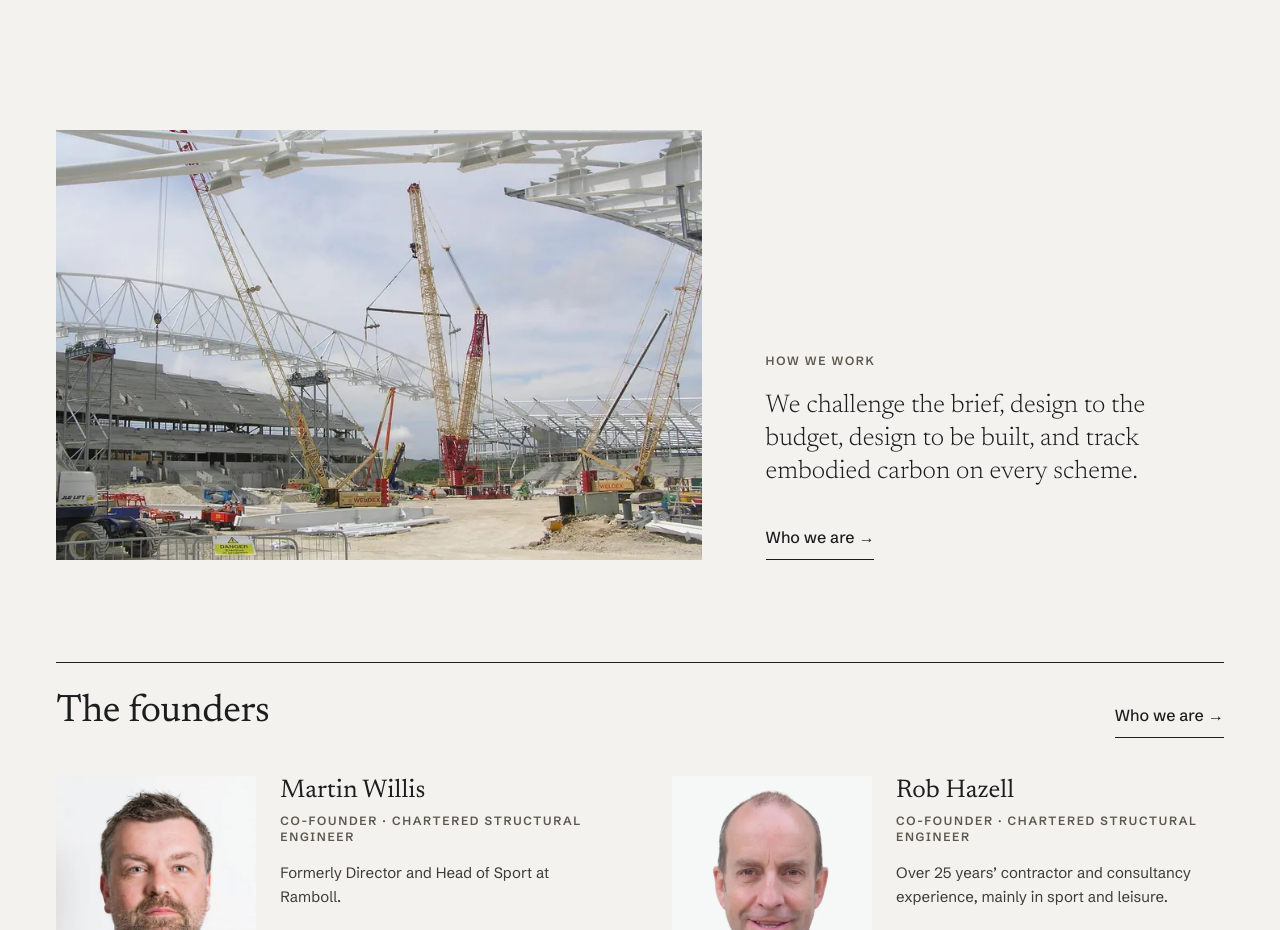
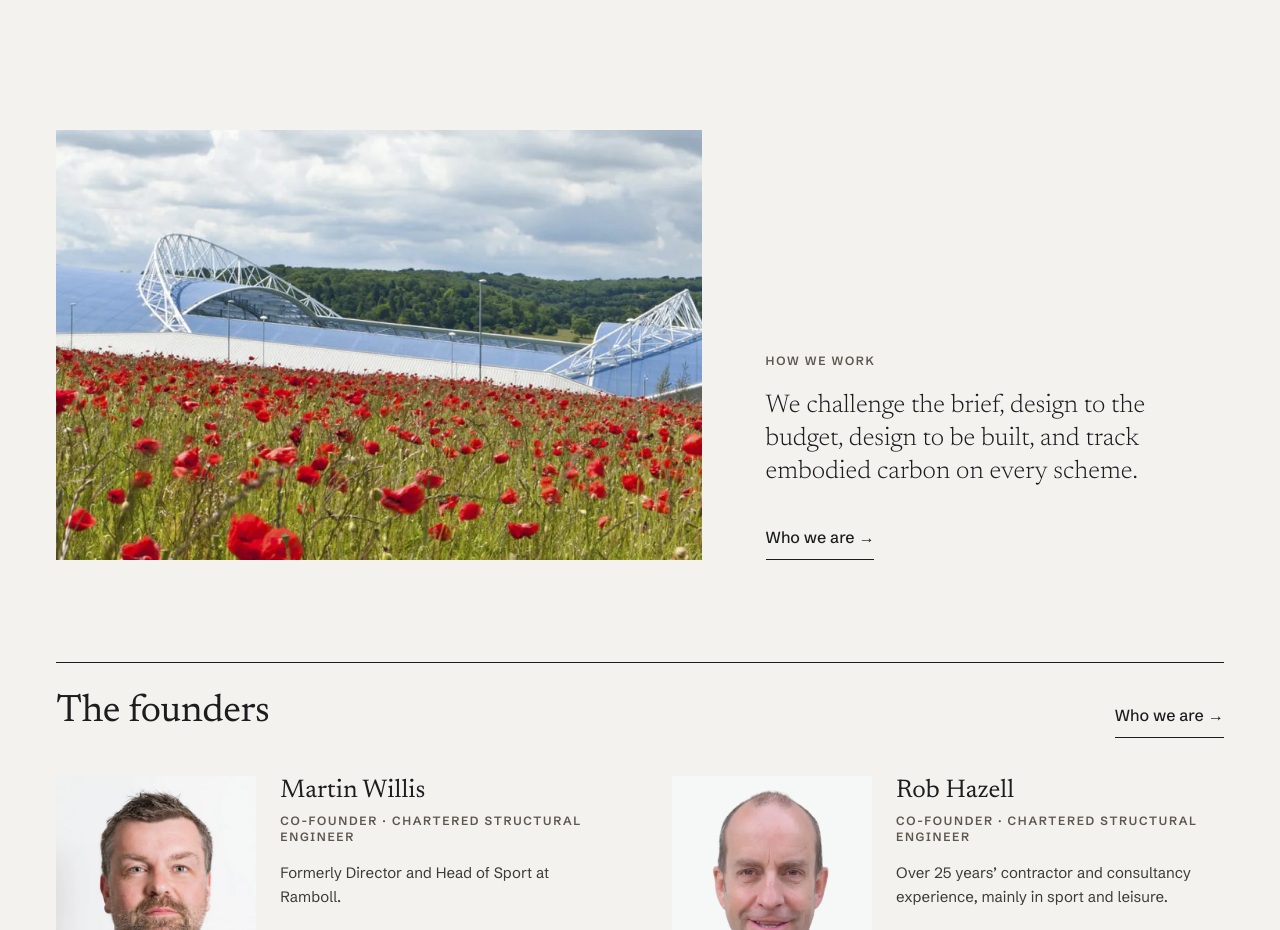
Before and after one commit to TomJRushton/WHDemoSite, a plain HTML site: page index.html in a window 1280 px wide. Shown: the part 5080-6010 px from the top of the page. Drawn offline with Linux system fonts and the light colour scheme.

Commit message:
fix(qa): DESIGN-005 Amex Stadium photo for How we work
Co-Authored-By: Claude Opus 5.5 <noreply@anthropic.com>
Claude-Session: https://claude.ai/code/session_014bz1MeTyvirubPrPtqdaqf

QA-WH-002 reference diff applied unmodified.

```diff
--- a/index.html
+++ b/index.html
@@ -175,7 +175,7 @@
   <!-- People -->
   <section class="sec wrap" aria-labelledby="people-h">
     <div class="split">
-      <div class="frame ratio-32"><img src="assets/img/structural-800.webp" srcset="assets/img/structural-800.webp 800w, assets/img/structural-1200.webp 1200w" sizes="(max-width:760px) 100vw, 55vw" alt="Long-span roof steelwork being lifted into place on a stadium" loading="lazy"></div>
+      <div class="frame ratio-32"><img src="assets/img/amex-poppies-1600.webp" width="1600" height="550" alt="A stadium roof rising beyond a field of poppies" loading="lazy" style="object-position:50% 60%"></div>
       <div>
         <h2 class="label" id="people-h" style="margin-bottom:20px">How we work</h2>
         <p class="intro" style="font-size:clamp(22px,2vw,28px);margin-bottom:28px">We challenge the brief, design to the budget, design to be built, and track embodied carbon on every scheme.</p>
```
